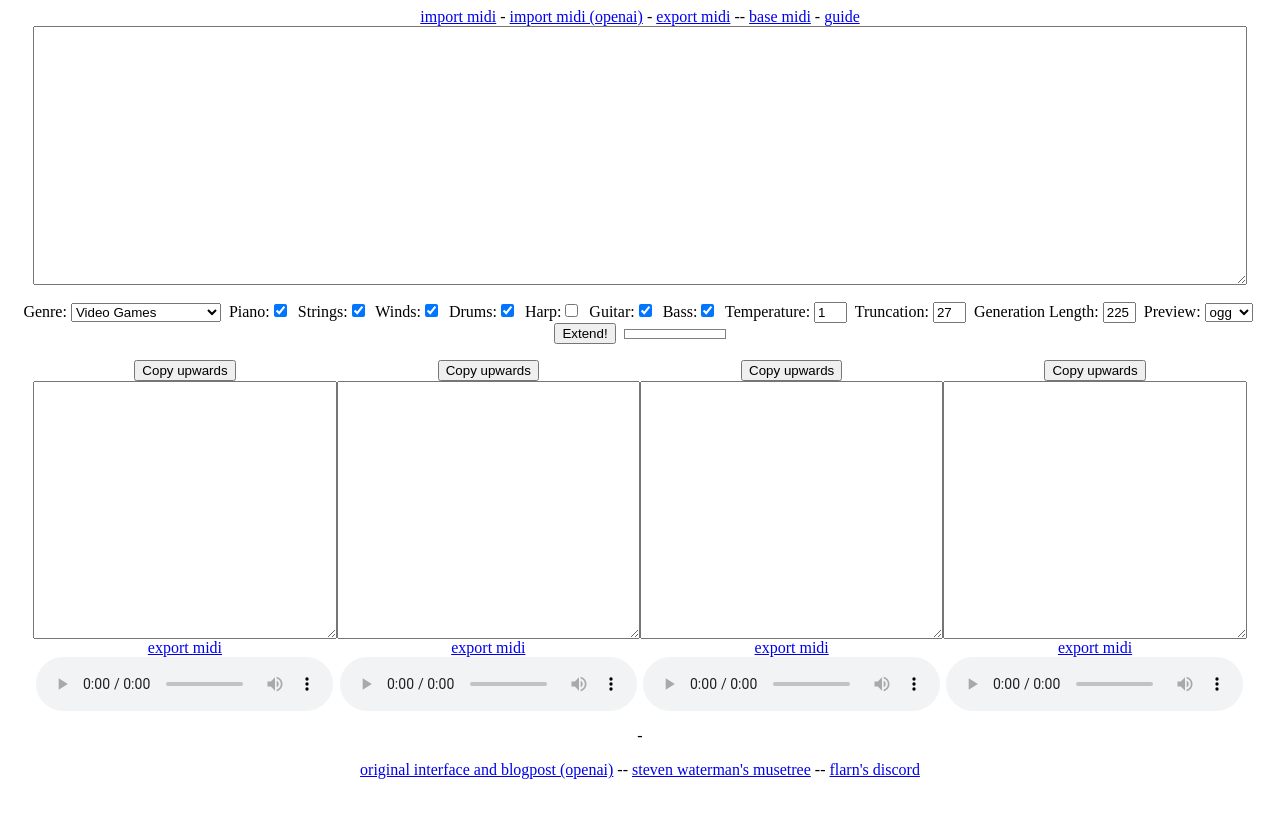
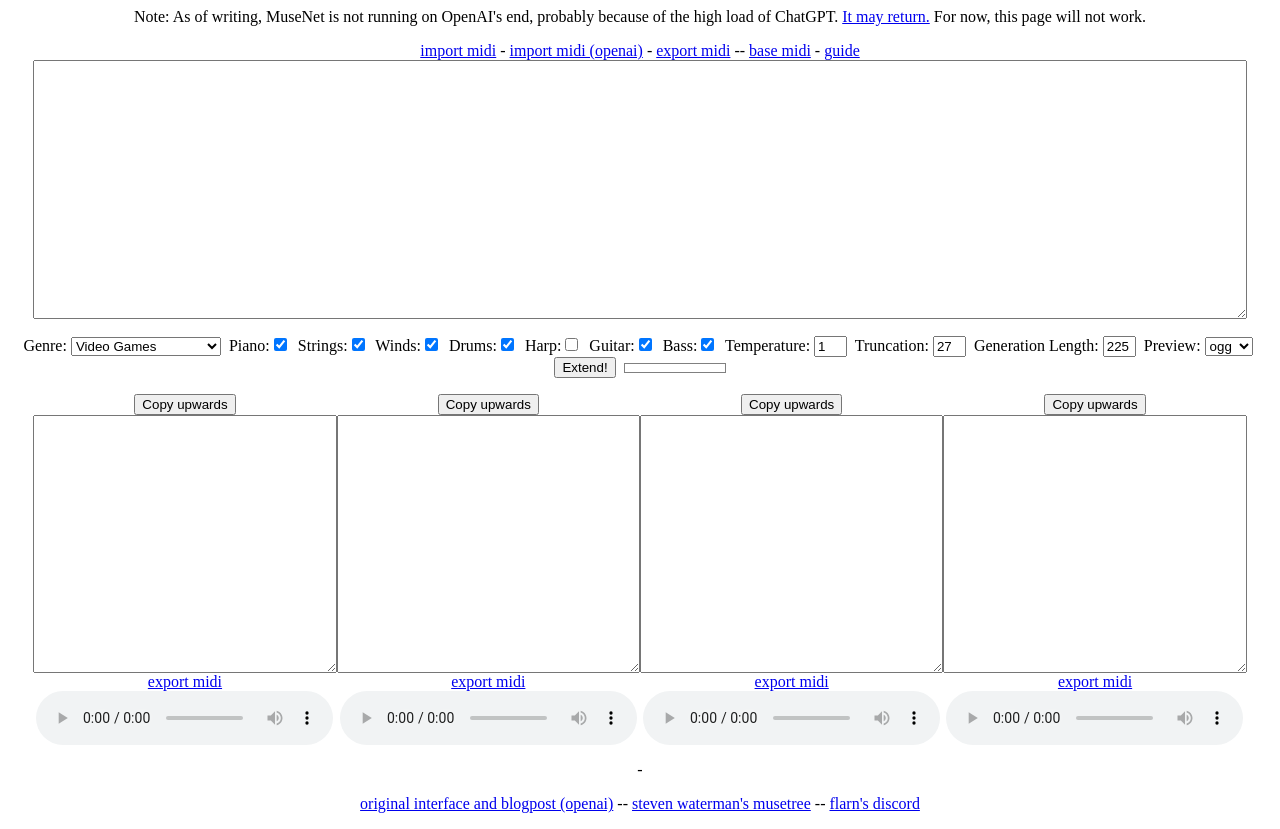
Before and after one commit to MrCheeze/musenet-midi, a plain HTML site: page index.html in a window 1280 px wide. Before the commit the page ends 800 px from the top, so only its background shows below. Drawn offline with Linux system fonts and the light colour scheme.

Commit message:
Notice about musenet being down

```diff
--- a/index.html
+++ b/index.html
@@ -32,6 +32,9 @@
 		</style>
 	</head>
 	<body style="text-align: center;">
+		<p>
+			Note: As of writing, MuseNet is not running on OpenAI's end, probably because of the high load of ChatGPT. <a href="https://cdn.discordapp.com/attachments/937599960319418441/1059658368295379014/IMG_9103.png">It may return.</a> For now, this page will not work.
+		</p>
 		<p>
 			<input id="file-input" type="file" style="display: none;" onchange="importMidiFile(this.files[0])"/>
 			<input id="file-input-openai" type="file" style="display: none;" onchange="importMidiFileOpenAI(this.files[0])"/>
```
